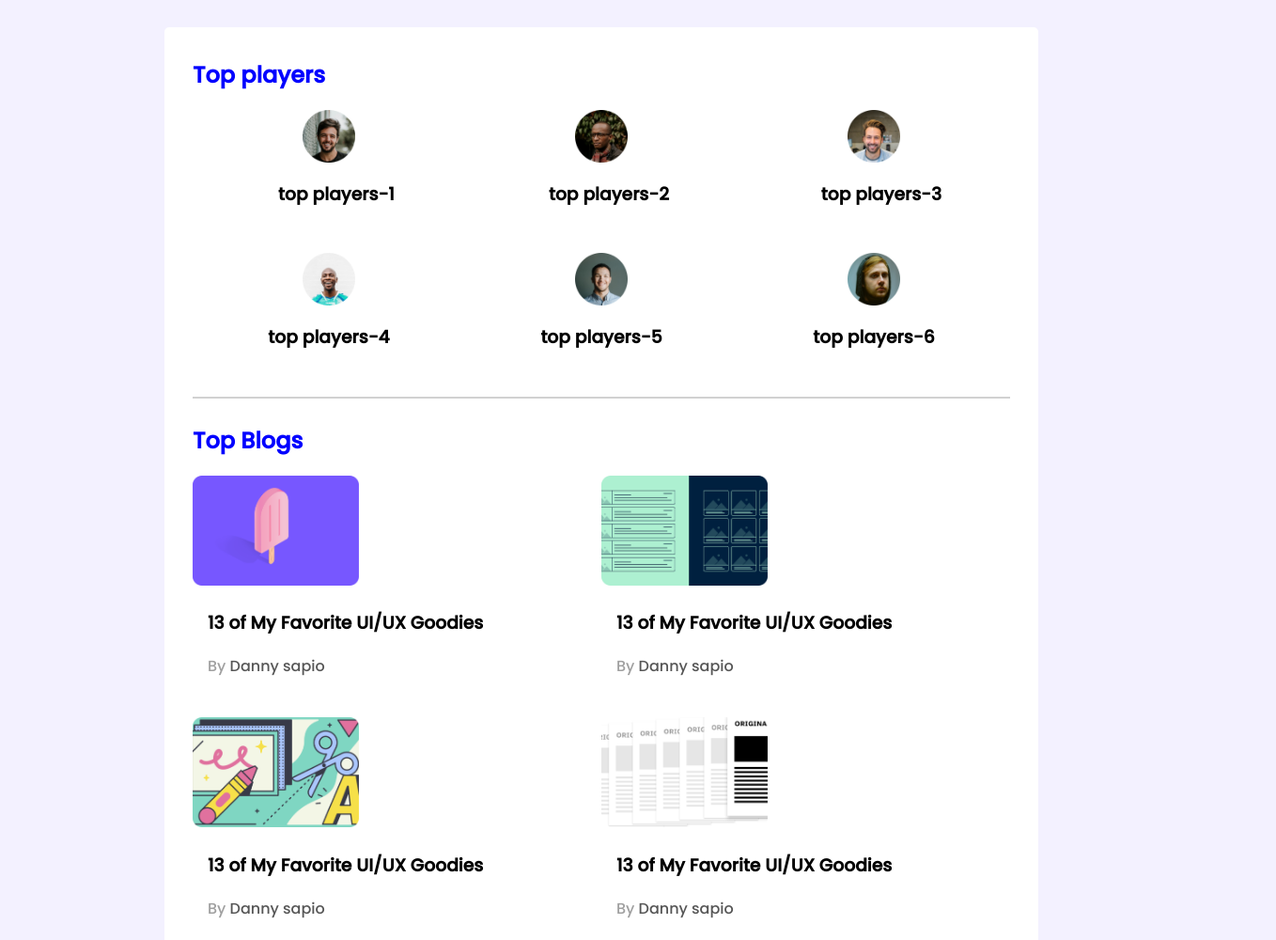
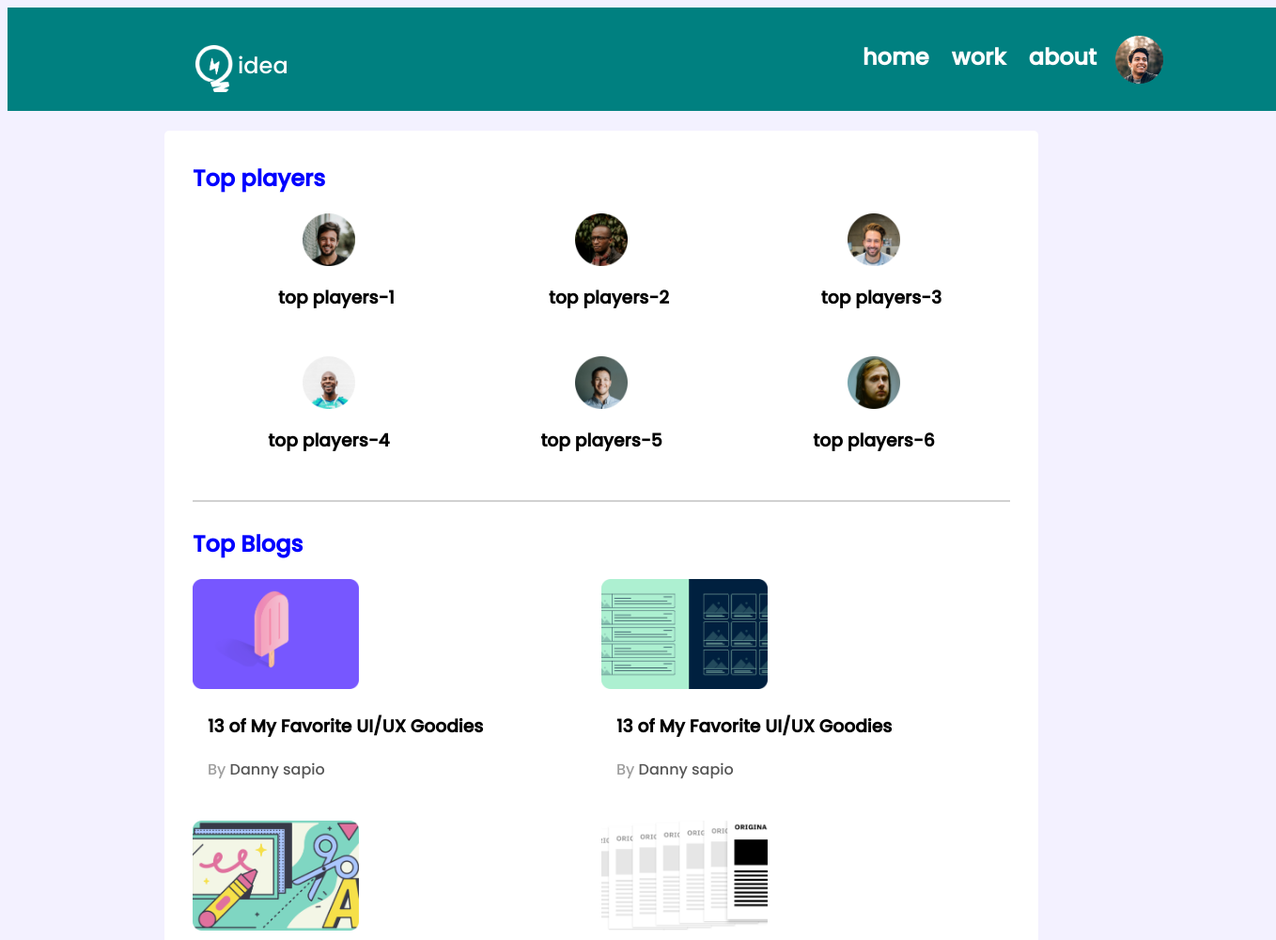
Before and after one commit to tanishatasnin/leader-board-css3, a plain HTML site: page index.html in a window 1280 px wide. Shown: the top 1000 px of the page at 94% size, 1358 px wide, since content can reach past the window. Drawn offline with Linux system fonts and the light colour scheme.

Commit message:
add more

```diff
--- a/index.html
+++ b/index.html
@@ -12,6 +12,31 @@
                <link rel="stylesheet" href="style.css">
 </head>
 <body>
+  <section>
+    <header> <nav>
+                   <span>
+                     <div class="icon">
+                    <div>
+                       <img src="images/icons/logo.png" alt="">
+                    </div>
+                    <div> <p class="tag">idea</p></div>
+                     </div>
+
+                   </span>
+<span>
+  <div class="hwap">
+  <div class="hwa">
+  <a href="">home</a>
+  <a href="">work</a>
+  <a href="">about</a>
+  </div>
+  <div>
+  <img src="images/icons/profile.png" alt="">
+  </div>
+  </div>
+</span>
+
+    </nav></header>
            <!--header-->
            <header>
 
--- a/style.css
+++ b/style.css
@@ -4,6 +4,48 @@ body{
 font-family: 'Poppins', sans-serif;
 background-color: #f3f1ff;
 }
+nav a{
+               text-decoration: none;
+               color:white;
+               font-weight: 700;
+               font-size: 1.5em;
+               margin-right: 20px;
+              justify-content: center;
+       }
+       nav{
+                      width: 1350px;
+                      height: 110px;
+                      background-color:teal;
+                      display: flex;
+                    justify-content: space-between;
+       }
+       .icon img, .tag{
+                      width: 40px ;
+       }
+       .icon img{
+                      margin-top: 20px;
+                      margin-right:5px ;
+
+       }
+       .icon{
+                      display: flex;
+                      margin-left: 200px;
+                      margin-top: 20px;
+       }
+       .tag{
+                      font-size: 1.5em;
+                      color:white
+       }
+       .hwap{
+                      display: flex;
+                      margin-right:120px ;
+                      margin-top: 30px;
+       }
+.hwa{margin-top: 5px;
+               color: white;
+
+}
+
 main{
             display: flex;
             flex-direction: column;
```
